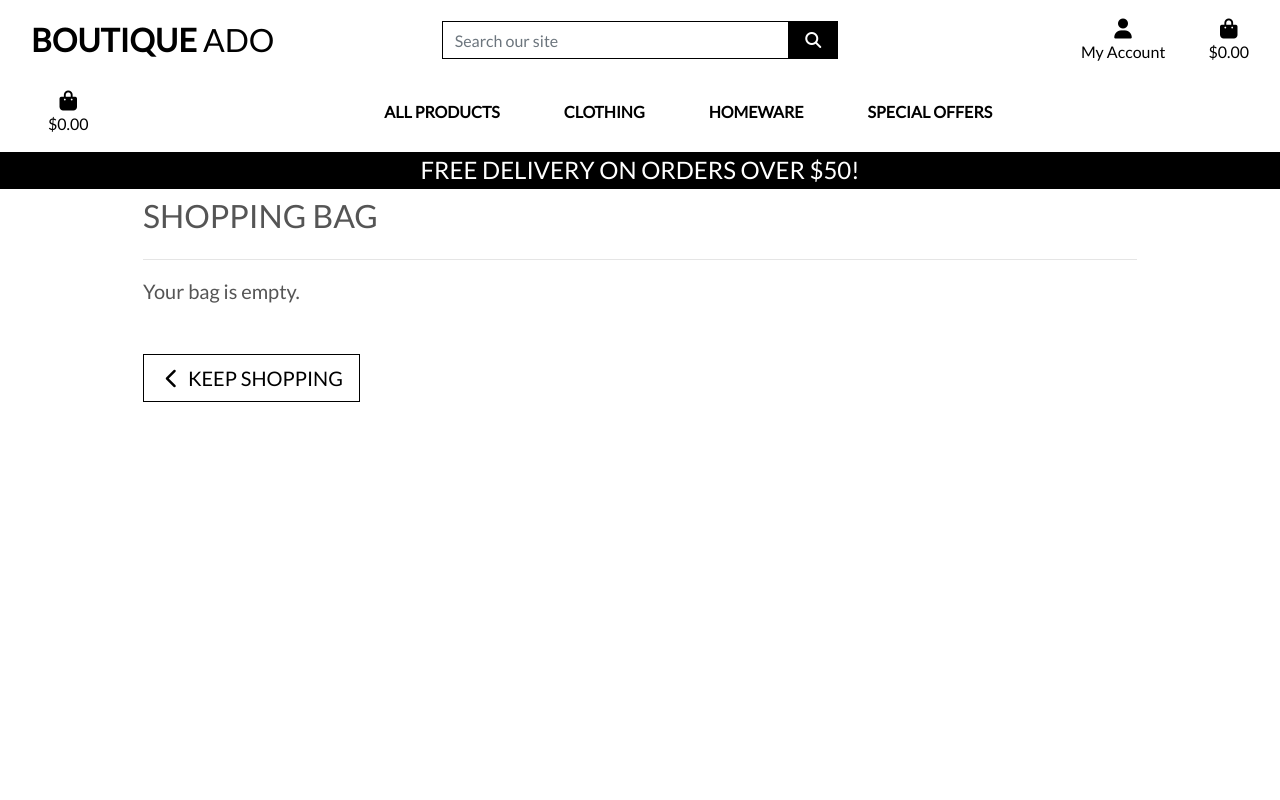
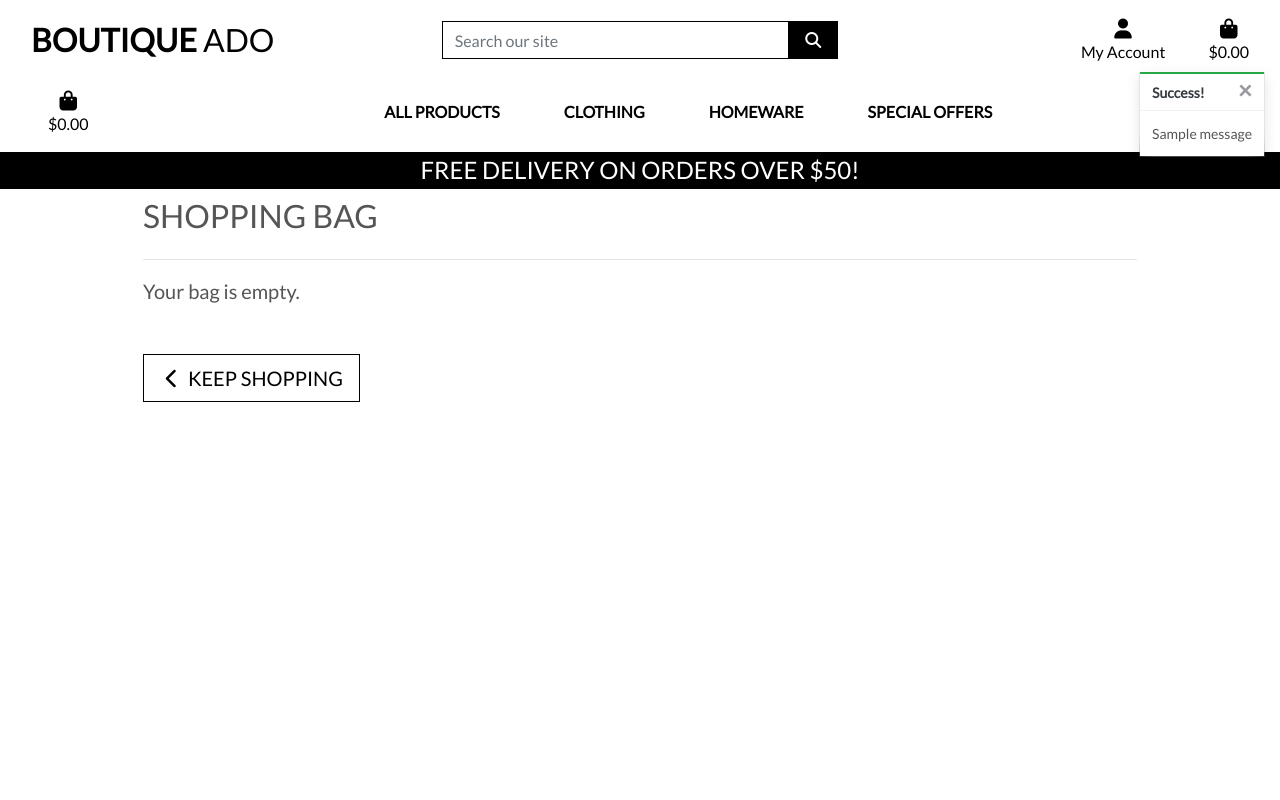
Before and after one commit to afrokingstan/boutique_ado_v1, a Django app: page /bag/ in a window 1280 px wide. Run offline with Django 3.2, Linux system fonts and the light colour scheme; one stand-in notice (Sample message) is shown; some libraries are stand-ins or nearby versions.

Commit message:
added toasts

```diff
--- a/bag/views.py
+++ b/bag/views.py
@@ -1,4 +1,7 @@
 from django.shortcuts import render, redirect, reverse, HttpResponse
+from django.contrib import messages
+
+from products.models import Product
 
 
 # Create your views here.
@@ -12,6 +15,7 @@ def view_bag(request):
 def add_to_bag(request, item_id):
     """ Add a quantity of the specified product to the shopping bag """
 
+    product = Product.objects.get(pk=item_id)
     quantity = int(request.POST.get('quantity'))
     redirect_url = request.POST.get('redirect_url')
     size = None
@@ -32,6 +36,7 @@ def add_to_bag(request, item_id):
             bag[item_id] += quantity
         else:
             bag[item_id] = quantity
+            messages.success(request, f'Added {product.name} to your bag')
 
     request.session['bag'] = bag
     return redirect(redirect_url)
@@ -62,6 +67,7 @@ def adjust_bag(request, item_id):
     request.session['bag'] = bag
     return redirect(reverse('view_bag'))
 
+
 def remove_from_bag(request, item_id):
     """Remove the item from the shopping bag"""
 
--- a/static/css/base.css
+++ b/static/css/base.css
@@ -102,6 +102,23 @@ a.category-badge > span.badge:hover {
     cursor: pointer;
 }
 
+/* ------------------------------- bootstrap toasts */
+
+.message-container {
+    position: fixed;
+    top: 72px;
+    right: 15px;
+    z-index: 99999999999;
+}
+
+.custom-toast {
+    overflow: visible;
+}
+
+.toast-capper {
+    height: 2px;
+}
+
 /* -------------------------------- Media Queries */
 
 /* Slightly larger container on xl screens */
--- a/templates/base.html
+++ b/templates/base.html
@@ -111,9 +111,24 @@
         </div>
     </header>
 
-    {% if messages %}
-        <div class="message-container"></div>
+     {% if messages %}
+        <div class="message-container">
+            {% for message in messages %}
+                {% with message.level as level %}
+                    {% if level == 40 %}
+                        {% include 'includes/toasts/toast_error.html' %}
+                    {% elif level == 30 %}
+                        {% include 'includes/toasts/toast_warning.html' %}
+                    {% elif level == 25 %}
+                        {% include 'includes/toasts/toast_success.html' %}
+                    {% else %}
+                        {% include 'includes/toasts/toast_info.html' %}
+                    {% endif %}
+                {% endwith %}
+            {% endfor %}
+        </div>
     {% endif %}
+
 
     {% block page_header %}
     {% endblock %}
@@ -122,7 +137,11 @@
     {% endblock %}
 
     {% block postloadjs %}
+    <script type="text/javascript">
+        $('.toast').toast('show');
+    </script>
     {% endblock %}
+
 
 
   </body>
--- /dev/null
+++ b/templates/includes/toasts/toast_success.html
@@ -0,0 +1,13 @@
+<div class="toast custom-toast rounded-0 border-top-0" data-autohide="false">
+    <div class="arrow-up arrow-success"></div>
+    <div class="w-100 toast-capper bg-success"></div>
+    <div class="toast-header bg-white text-dark">
+        <strong class="mr-auto">Success!</strong>
+        <button type="button" class="ml-2 mb-1 close text-dark" data-dismiss="toast" aria-label="Close">
+            <span aria-hidden="true">&times;</span>
+        </button>
+    </div>
+    <div class="toast-body bg-white">
+        {{ message }}
+    </div>
+</div>
```
Also changed, not shown: boutique_ado/settings.py (+16 -20 lines), templates/includes/toasts/toast_error.html (added, +13 -0 lines), templates/includes/toasts/toast_info.html (added, +13 -0 lines), templates/includes/toasts/toast_warning.html (added, +13 -0 lines), db.sqlite3.
